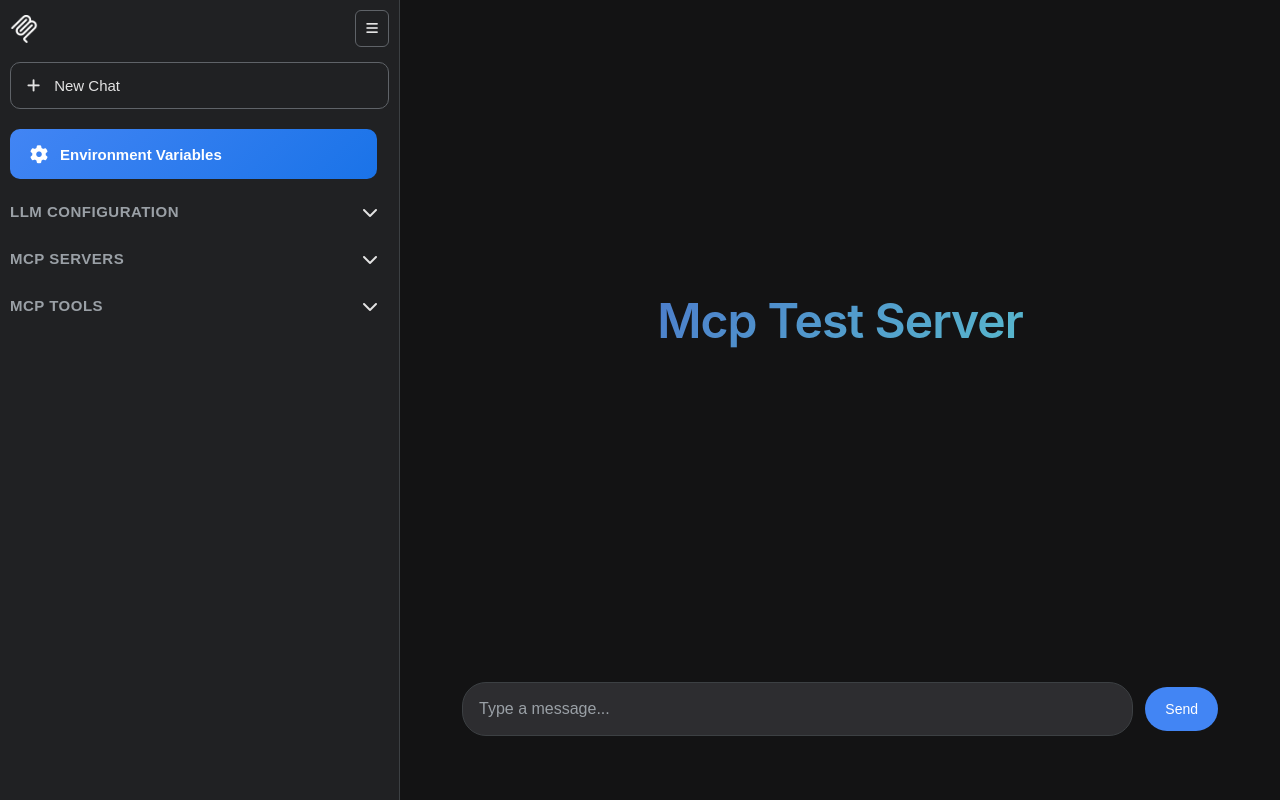
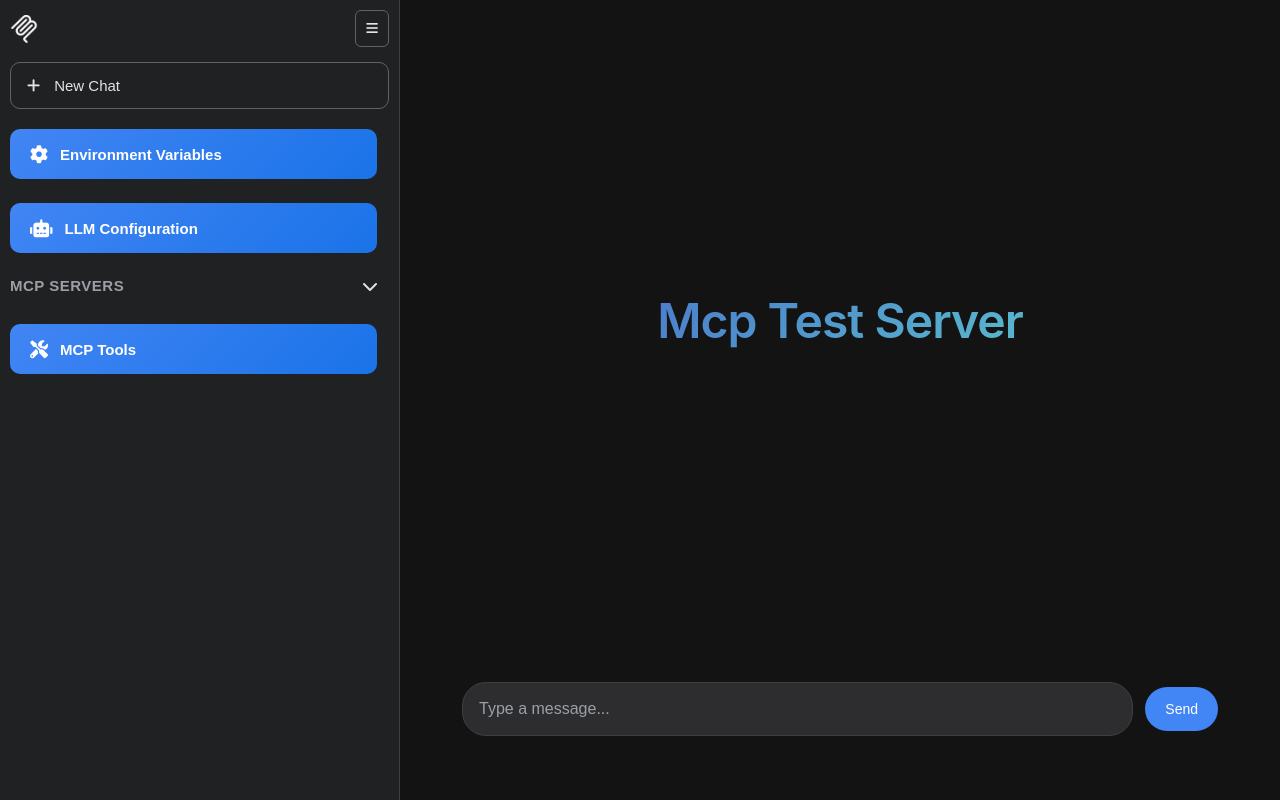
Before and after one commit to parkchanghyup/Telegram_AI_Agent_Bot, a Flask app: page / in a window 1280 px wide. Run offline with Flask 3, Linux system fonts and the light colour scheme; parts of the project's set-up code (start-up, migrations or seed data) failed here and were passed over; some libraries are stand-ins or nearby versions.

Commit message:
feat: LLM configuration, mcp tool목록 팝업 창 형태로 변경

```diff
--- a/frontend/static/script.js
+++ b/frontend/static/script.js
@@ -9,13 +9,15 @@ document.addEventListener('DOMContentLoaded', () => {
     const saveBtn = document.getElementById('save-config');
     const newChatBtn = document.getElementById('new-chat-btn');
     const mcpServersToggle = document.getElementById('mcp-servers-toggle');
-    const mcpToolsToggle = document.getElementById('mcp-tools-toggle');
+    const openMcpToolsModalBtn = document.getElementById('open-mcp-tools-modal-btn');
     const mcpToolsContainer = document.getElementById('mcp-tools');
     const jsonImportTextarea = document.getElementById('json-import');
     const importJsonBtn = document.getElementById('import-json');
 
     // LLM Config Elements
-    const llmConfigToggle = document.getElementById('llm-config-toggle');
+    const openLlmModalBtn = document.getElementById('open-llm-modal-btn');
+    const llmModalOverlay = document.getElementById('llm-modal-overlay');
+    const llmModalClose = document.getElementById('llm-modal-close');
     const llmProviderSelect = document.getElementById('llm-provider');
     const modelNameInput = document.getElementById('model-name');
     const ollamaUrlInput = document.getElementById('ollama-url');
@@ -29,6 +31,10 @@ document.addEventListener('DOMContentLoaded', () => {
     const envVariablesContainer = document.getElementById('env-variables-container');
     const addEnvBtn = document.getElementById('add-env-btn');
     const saveEnvConfigBtn = document.getElementById('save-env-config');
+
+    // MCP Tools Modal Elements
+    const mcpToolsModalOverlay = document.getElementById('mcp-tools-modal-overlay');
+    const mcpToolsModalClose = document.getElementById('mcp-tools-modal-close');
 
     // Modal Elements
     const successModalOverlay = document.getElementById('success-modal-overlay');
@@ -276,6 +282,18 @@ document.addEventListener('DOMContentLoaded', () => {
         document.body.style.overflow = '';
     };
 
+    // LLM Modal functionality
+    const showLlmModal = () => {
+        llmModalOverlay.classList.add('show');
+        document.body.style.overflow = 'hidden';
+        loadLlmConfig();
+    };
+
+    const hideLlmModal = () => {
+        llmModalOverlay.classList.remove('show');
+        document.body.style.overflow = '';
+    };
+
     // Environment Modal functionality
     const showEnvModal = () => {
         envModalOverlay.classList.add('show');
@@ -287,6 +305,17 @@ document.addEventListener('DOMContentLoaded', () => {
 
     const hideEnvModal = () => {
         envModalOverlay.classList.remove('show');
+        document.body.style.overflow = '';
+    };
+
+    // MCP Tools Modal functionality
+    const showMcpToolsModal = () => {
+        mcpToolsModalOverlay.classList.add('show');
+        document.body.style.overflow = 'hidden';
+    };
+
+    const hideMcpToolsModal = () => {
+        mcpToolsModalOverlay.classList.remove('show');
         document.body.style.overflow = '';
     };
 
@@ -438,7 +467,6 @@ document.addEventListener('DOMContentLoaded', () => {
         } else {
             ollamaUrlGroup.style.display = 'none';
         }
-        updateCollapsibleHeight('llm-config-content');
     };
 
     const saveLlmConfig = async () => {
@@ -462,6 +490,7 @@ document.addEventListener('DOMContentLoaded', () => {
 
             const result = await response.json();
             if (result.success) {
+                hideLlmModal(); // Close LLM modal first
                 showSuccessModal('✅ LLM 설정이 저장되었습니다. 에이전트를 초기화하는 중...');
 
                 // Reinitialize agent
@@ -494,7 +523,6 @@ document.addEventListener('DOMContentLoaded', () => {
                 setTimeout(() => {
                     updateCollapsibleHeight('mcp-servers');
                     updateCollapsibleHeight('mcp-tools');
-                    updateCollapsibleHeight('llm-config-content');
                 }, 100);
             } else {
                 appendMessage('bot-message', `⚠️ 에이전트 초기화 실패: ${initResult.error || 'Unknown error'}`);
@@ -772,7 +800,6 @@ document.addEventListener('DOMContentLoaded', () => {
 
         if (!toolsByServer || Object.keys(toolsByServer).length === 0) {
             mcpToolsContainer.innerHTML = '<div class="tool-item"><span class="tool-description">No tools found. Please configure MCP servers and initialize the agent.</span></div>';
-            updateCollapsibleHeight('mcp-tools');
             return;
         }
 
@@ -923,6 +950,24 @@ document.addEventListener('DOMContentLoaded', () => {
     llmProviderSelect.addEventListener('change', toggleLlmFields);
     saveLlmConfigBtn.addEventListener('click', saveLlmConfig);
 
+    // LLM Modal event listeners
+    openLlmModalBtn.addEventListener('click', showLlmModal);
+    llmModalClose.addEventListener('click', hideLlmModal);
+    llmModalOverlay.addEventListener('click', (e) => {
+        if (e.target === llmModalOverlay) {
+            hideLlmModal();
+        }
+    });
+
+    // MCP Tools Modal event listeners
+    openMcpToolsModalBtn.addEventListener('click', showMcpToolsModal);
+    mcpToolsModalClose.addEventListener('click', hideMcpToolsModal);
+    mcpToolsModalOverlay.addEventListener('click', (e) => {
+        if (e.target === mcpToolsModalOverlay) {
+            hideMcpToolsModal();
+        }
+    });
+
     // Environment Modal event listeners
     openEnvModalBtn.addEventListener('click', showEnvModal);
     envModalClose.addEventListener('click', hideEnvModal);
@@ -953,6 +998,11 @@ document.addEventListener('DOMContentLoaded', () => {
                 hideSuccessModal();
             } else if (envModalOverlay.classList.contains('show')) {
                 hideEnvModal();
+            } else if (llmModalOverlay.classList.contains('show')) {
+                hideLlmModal();
+            }
+            else if (mcpToolsModalOverlay.classList.contains('show')) {
+                hideMcpToolsModal();
             }
         }
     });
@@ -972,32 +1022,6 @@ document.addEventListener('DOMContentLoaded', () => {
         }
     });
 
-    mcpToolsToggle.addEventListener('click', () => {
-        const content = document.getElementById('mcp-tools');
-        const icon = mcpToolsToggle.querySelector('i');
-        content.classList.toggle('expanded');
-        if (content.classList.contains('expanded')) {
-            icon.style.transform = 'rotate(180deg)';
-            updateCollapsibleHeight('mcp-tools');
-        } else {
-            icon.style.transform = 'rotate(0deg)';
-            content.style.maxHeight = null;
-        }
-    });
-
-    llmConfigToggle.addEventListener('click', () => {
-        const content = document.getElementById('llm-config-content');
-        const icon = llmConfigToggle.querySelector('i');
-        content.classList.toggle('expanded');
-        if (content.classList.contains('expanded')) {
-            icon.style.transform = 'rotate(180deg)';
-            updateCollapsibleHeight('llm-config-content');
-        } else {
-            icon.style.transform = 'rotate(0deg)';
-            content.style.maxHeight = null;
-        }
-    });
-
 
 
     // Initialize
--- a/frontend/static/style.css
+++ b/frontend/static/style.css
@@ -208,6 +208,11 @@ body {
     line-height: 1.3;
 }
 
+.mcp-tools-container {
+    max-height: 60vh;
+    overflow-y: auto;
+    padding-right: 15px;
+}
 
 
 /* Main Content (Simple & Clean) */
@@ -1087,9 +1092,17 @@ body {
     display: none;
     justify-content: center;
     align-items: center;
-    z-index: 9999;
+    /* z-index is now set on individual modals */
     backdrop-filter: blur(3px);
     animation: fadeIn 0.3s ease-out;
+}
+
+#env-modal-overlay, #llm-modal-overlay {
+    z-index: 9998;
+}
+
+#success-modal-overlay {
+    z-index: 9999; /* Ensure this is higher than other modals */
 }
 
 .modal-overlay.show {
--- a/frontend/templates/index.html
+++ b/frontend/templates/index.html
@@ -36,34 +36,11 @@
                     </button>
                 </div>
 
-                <div class="collapsible-section">
-                    <button class="collapsible-header" id="llm-config-toggle">
-                        <h3 class="sidebar-title">LLM Configuration</h3>
-                        <i class="fas fa-chevron-down"></i>
+                <div class="sidebar-section">
+                    <button class="sidebar-action-btn" id="open-llm-modal-btn">
+                        <i class="fas fa-robot"></i>
+                        <span>LLM Configuration</span>
                     </button>
-                    <div class="collapsible-content llm-config" id="llm-config-content">
-                        <div class="llm-config-form">
-                            <div class="form-group">
-                                <label for="llm-provider">LLM Provider</label>
-                                <select id="llm-provider">
-                                    <option value="openai">OpenAI</option>
-                                    <option value="ollama">Ollama</option>
-                                </select>
-                            </div>
-                            <div class="form-group" id="model-name-group">
-                                <label for="model-name">Model Name</label>
-                                <input type="text" id="model-name" placeholder="e.g., gpt-4o-mini">
-                            </div>
-                            <div class="form-group" id="ollama-url-group" style="display: none;">
-                                <label for="ollama-url">Ollama Base URL</label>
-                                <input type="text" id="ollama-url" placeholder="http://localhost:11434/v1">
-                            </div>
-                            <button class="btn-save-config" id="save-llm-config">
-                                <i class="fas fa-save"></i>
-                                Save LLM Config
-                            </button>
-                        </div>
-                    </div>
                 </div>
 
                 <div class="collapsible-section">
@@ -109,14 +86,11 @@
                         </div>
                     </div>
                 </div>
-                <div class="collapsible-section">
-                    <button class="collapsible-header" id="mcp-tools-toggle">
-                        <h3 class="sidebar-title">MCP Tools</h3>
-                        <i class="fas fa-chevron-down"></i>
+                <div class="sidebar-section">
+                    <button class="sidebar-action-btn" id="open-mcp-tools-modal-btn">
+                        <i class="fas fa-tools"></i>
+                        <span>MCP Tools</span>
                     </button>
-                    <div class="collapsible-content mcp-tools" id="mcp-tools">
-                        <!-- MCP tools will be loaded here -->
-                    </div>
                 </div>
             </div>
         </div>
@@ -159,6 +133,48 @@
         </div>
     </div>
 
+    <!-- LLM Configuration Modal -->
+    <div class="modal-overlay" id="llm-modal-overlay">
+        <div class="env-modal" id="llm-modal"> <!-- Use env-modal for consistent styling -->
+            <div class="env-modal-content">
+                <div class="env-modal-header">
+                    <div class="env-header-content">
+                        <h2>LLM Configuration</h2>
+                        <p>사용할 LLM 공급자와 모델을 설정합니다.</p>
+                    </div>
+                    <button class="env-modal-close" id="llm-modal-close">
+                        <i class="fas fa-times"></i>
+                    </button>
+                </div>
+                <div class="env-modal-body">
+                    <div class="llm-config-form">
+                        <div class="form-group">
+                            <label for="llm-provider">LLM Provider</label>
+                            <select id="llm-provider">
+                                <option value="openai">OpenAI</option>
+                                <option value="ollama">Ollama</option>
+                            </select>
+                        </div>
+                        <div class="form-group" id="model-name-group">
+                            <label for="model-name">Model Name</label>
+                            <input type="text" id="model-name" placeholder="e.g., gpt-4o-mini">
+                        </div>
+                        <div class="form-group" id="ollama-url-group" style="display: none;">
+                            <label for="ollama-url">Ollama Base URL</label>
+                            <input type="text" id="ollama-url" placeholder="http://localhost:11434/v1">
+                        </div>
+                    </div>
+                </div>
+                <div class="env-modal-footer">
+                    <button class="btn-save-config" id="save-llm-config">
+                        <i class="fas fa-save"></i>
+                        Save LLM Config
+                    </button>
+                </div>
+            </div>
+        </div>
+    </div>
+
     <!-- Environment Variables Modal -->
     <div class="modal-overlay" id="env-modal-overlay">
         <div class="env-modal" id="env-modal">
@@ -191,6 +207,28 @@
         </div>
     </div>
 
+    <!-- MCP Tools Modal -->
+    <div class="modal-overlay" id="mcp-tools-modal-overlay">
+        <div class="env-modal" id="mcp-tools-modal">
+            <div class="env-modal-content">
+                <div class="env-modal-header">
+                    <div class="env-header-content">
+                        <h2>MCP Tools</h2>
+                        <p>Available MCP tools from active servers.</p>
+                    </div>
+                    <button class="env-modal-close" id="mcp-tools-modal-close">
+                        <i class="fas fa-times"></i>
+                    </button>
+                </div>
+                <div class="env-modal-body">
+                    <div class="mcp-tools-container" id="mcp-tools">
+                        <!-- MCP tools will be loaded here -->
+                    </div>
+                </div>
+            </div>
+        </div>
+    </div>
+
     <script src="{{ url_for('static', filename='script.js') }}"></script>
 </body>
 </html>
```
